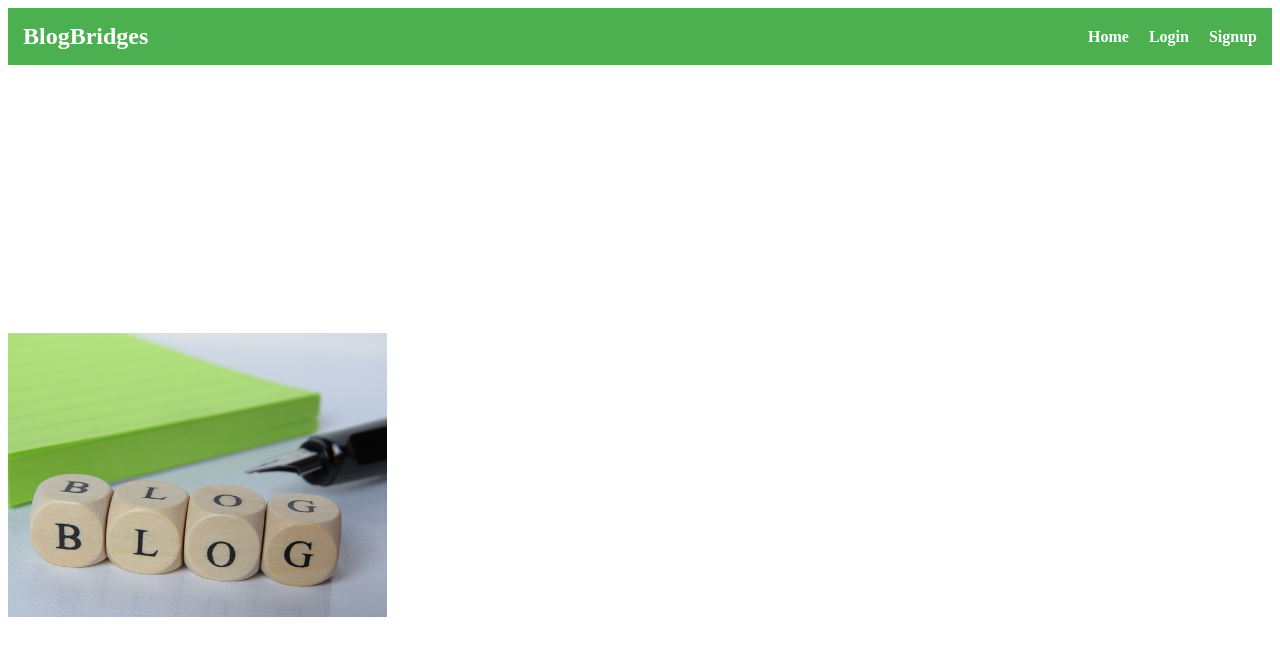
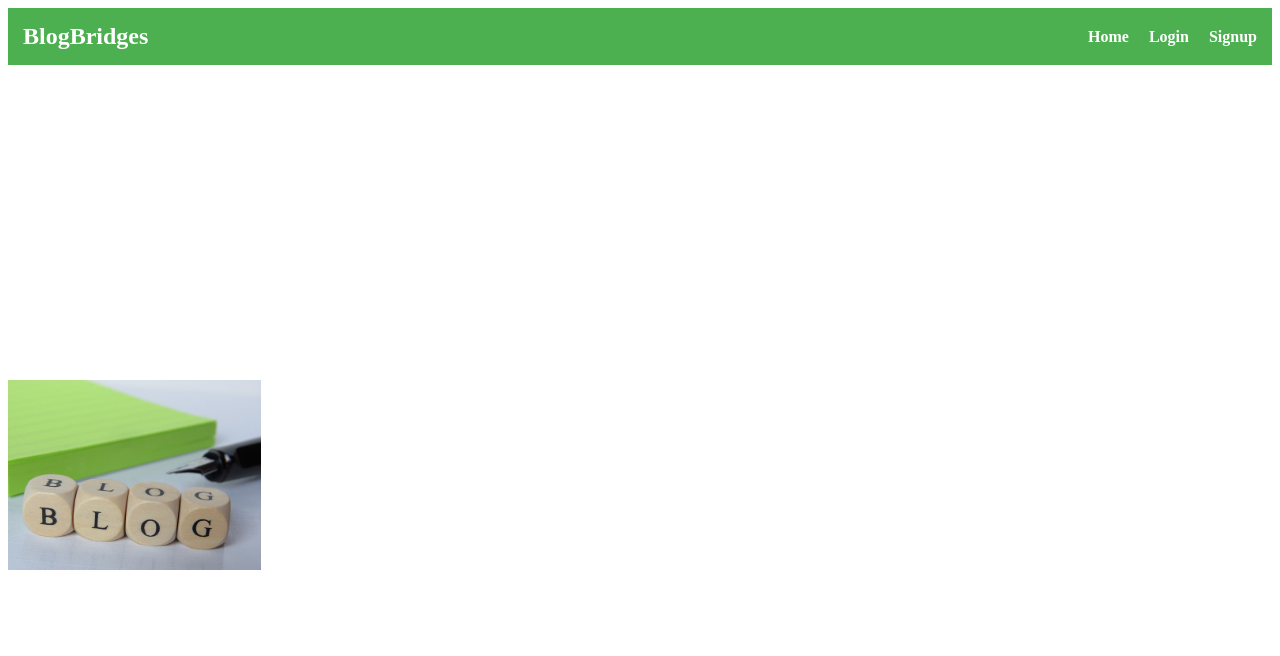
Before and after one commit to Jaiminiraval15/BlogBridges, a React (Create React App) app in the folder client/: page / in a window 1280 px wide. Shown: the top 656 px of the page. Built offline with nearby package versions, Linux system fonts and the light colour scheme.

Commit message:
Modify UI

```diff
--- a/client/src/index.css
+++ b/client/src/index.css
@@ -108,7 +108,7 @@ margin-top: 10px; /* Adjust as needed based on your navbar height */
 }
 
 .left-aligned-image {
-max-width: 30%; /* Set a maximum width */
+max-width: 20%; /* Set a maximum width */
 height: auto; /* Maintain the aspect ratio */
 margin-right: 10px; /* Adjust as needed for spacing between image and the left edge */
 }
```
